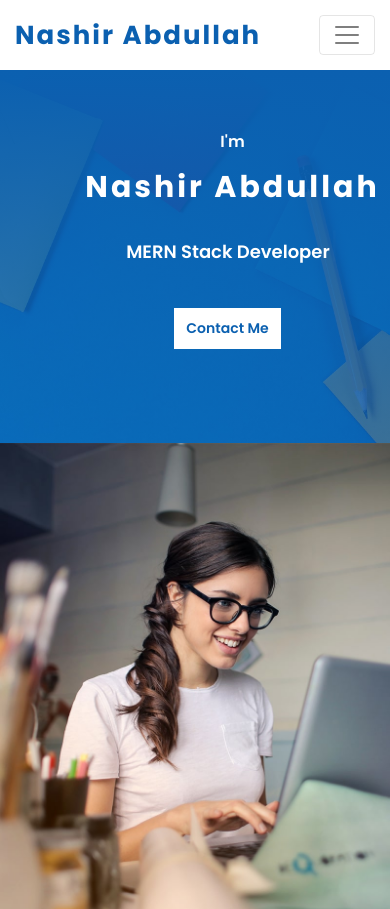
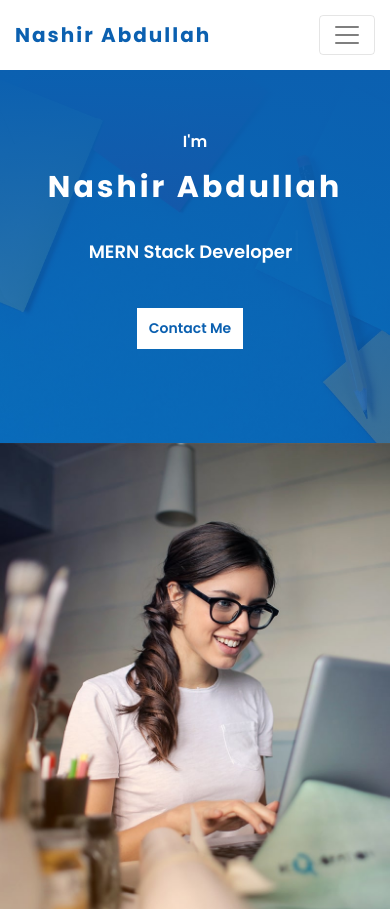
Before and after one commit to nashirdrabi/mynew_portfolio, a plain HTML site: page index.html in a window 390 px wide. Shown: the top 909 px of the page. Drawn offline with nearby package versions, Linux system fonts and the light colour scheme.

Commit message:
mobile responsive optimizations

```diff
--- a/css/style.css
+++ b/css/style.css
@@ -194,6 +194,7 @@ a:focus {
     }
 
     .navbar .navbar-brand {
+
         color: #ffffff;
     }
 
@@ -232,6 +233,7 @@ a:focus {
     }
 
     .navbar .navbar-brand {
+        font-size: 20px;
         color: #0b60b0;
     }
 
@@ -377,6 +379,11 @@ a:focus {
     .hero {
         padding-top: 60px;
         padding-bottom: 60px;
+    }
+
+    .hero .hero-content {
+        position: relative;
+        padding-left: 0px;
     }
 
     .hero,
```
